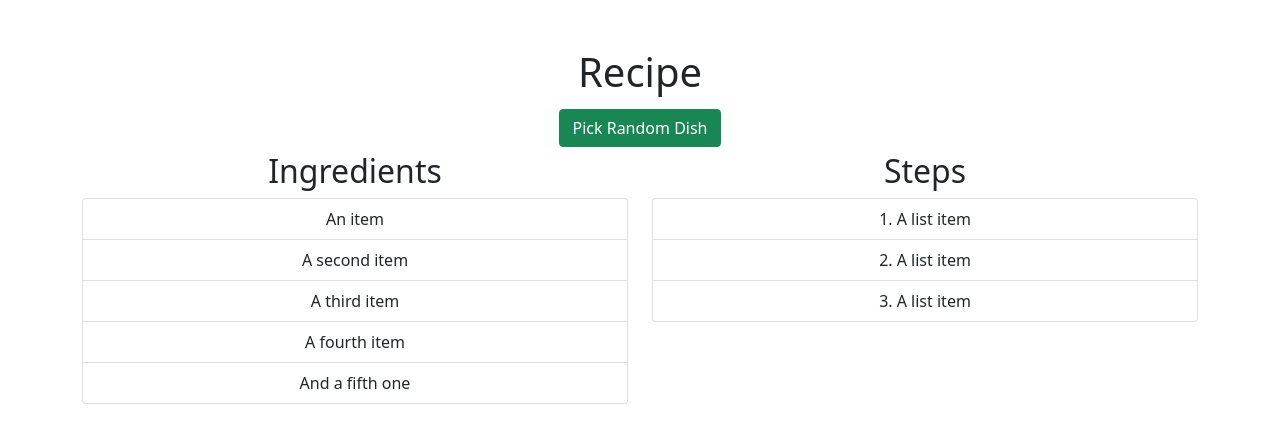
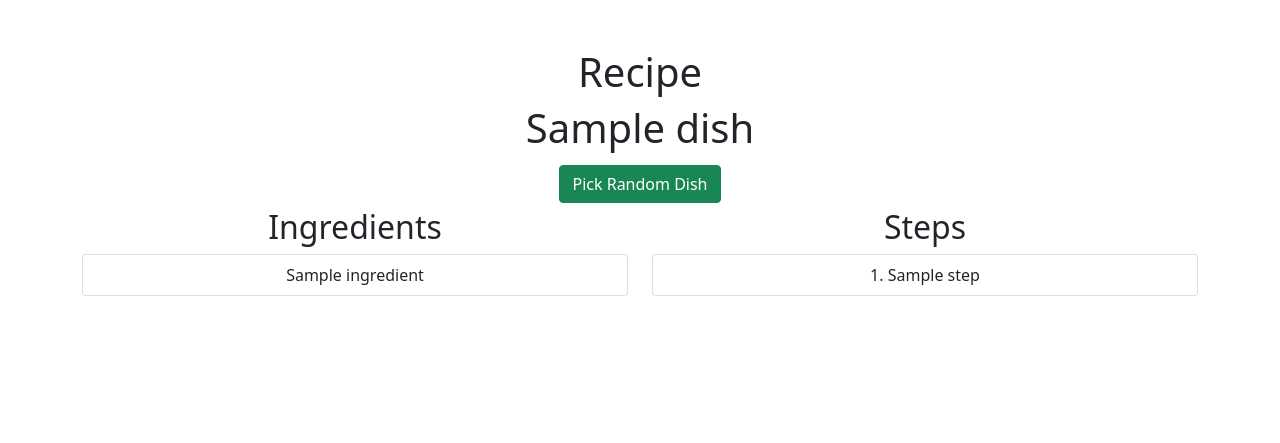
Before and after one commit to romoncorvo/DinnerPicker, a Flask app: template templates/index.html in a window 1280 px wide. Shown: the part 76-519 px from the top of the page. Run offline with Flask 2, Linux system fonts and the light colour scheme; the template is opened without the code that fills it: most values are stand-ins (such as "Sample title", 1, 10 or a date in 2020); some libraries are stand-ins or nearby versions.

Commit message:
Can now store recipes in a database and retrieve a random one

```diff
--- a/app.py
+++ b/app.py
@@ -5,6 +5,7 @@ from flask import Flask, flash, redirect, render_template, request, session
 from flask_session import Session
 from tempfile import mkdtemp
 from werkzeug.security import check_password_hash, generate_password_hash
+import random
 
 from helpers import apology, login_required
 
@@ -36,7 +37,16 @@ def after_request(response):
 def index():
     """Allows the user to randomly get a suggestion for dinner"""
     if request.method == "POST":
-        return apology("Haven't Implemented this yet")
+        dishesId = db.execute("SELECT id FROM recipes WHERE user_id = ?", session["user_id"])
+        id = random.choice(dishesId)['id']
+
+        recipe = db.execute("SELECT * FROM recipes WHERE user_id = ? AND id = ? ", session["user_id"], id)[0]
+
+        ingredients = recipe['ingredients'].split("<\/>")
+        method = recipe['method'].split("<\/>")
+        dish = recipe['dish_name']
+
+        return render_template("index.html", dish=dish, ingredients=ingredients, method=method)
     return render_template("index.html")
 
 
@@ -45,8 +55,24 @@ def index():
 def addRecipe():
     """Allows the user to add a recipe to the database"""
     if request.method == "POST":
-        print(request.form.get("dishName"))
-        print(request.form.get("ingredient1"))
+        dish = request.form.get("dishName")
+
+        i = 1
+        ingredients = []
+        while (ingredient := request.form.get("ingredient" + str(i))):
+            ingredients.append(ingredient)
+            i += 1
+
+        i = 1
+        method = []
+        while (step := request.form.get("step" + str(i))):
+            method.append(step)
+            i += 1
+
+        ingredients = "<\/>".join(ingredients)
+        method = "<\/>".join(method)
+
+        db.execute("INSERT INTO recipes (user_id, dish_name, ingredients, method) VALUES(?, ?, ?, ?)", session["user_id"], dish, ingredients, method)
         return render_template("addRecipe.html")
     return render_template("addRecipe.html")
 
--- a/templates/index.html
+++ b/templates/index.html
@@ -7,6 +7,11 @@ block main %}
     </div>
   </div>
 
+  <div class="row">
+    <div class="col">
+      <h1>{{ dish }}</h1>
+    </div>
+  </div>
   <div class="row justify-content-md-center mx-auto w-auto">
     <form action="/" method="post">
       <button type="submit" class="btn btn-success">Pick Random Dish</button>
@@ -16,21 +21,20 @@ block main %}
   <div class="row row-cols-2">
     <div class="col">
       <h2>Ingredients</h2>
+
       <ul class="list-group">
-        <li class="list-group-item">An item</li>
-        <li class="list-group-item">A second item</li>
-        <li class="list-group-item">A third item</li>
-        <li class="list-group-item">A fourth item</li>
-        <li class="list-group-item">And a fifth one</li>
+        {% for ingredient in ingredients %}
+        <li class="list-group-item">{{ ingredient }}</li>
+        {% endfor %}
       </ul>
     </div>
 
     <div class="col">
       <h2>Steps</h2>
       <ol class="list-group list-group-numbered">
-        <li class="list-group-item">A list item</li>
-        <li class="list-group-item">A list item</li>
-        <li class="list-group-item">A list item</li>
+        {% for step in method %}
+        <li class="list-group-item">{{ step }}</li>
+        {% endfor %}
       </ol>
     </div>
   </div>
```
Also changed, not shown: recommendations.db.
